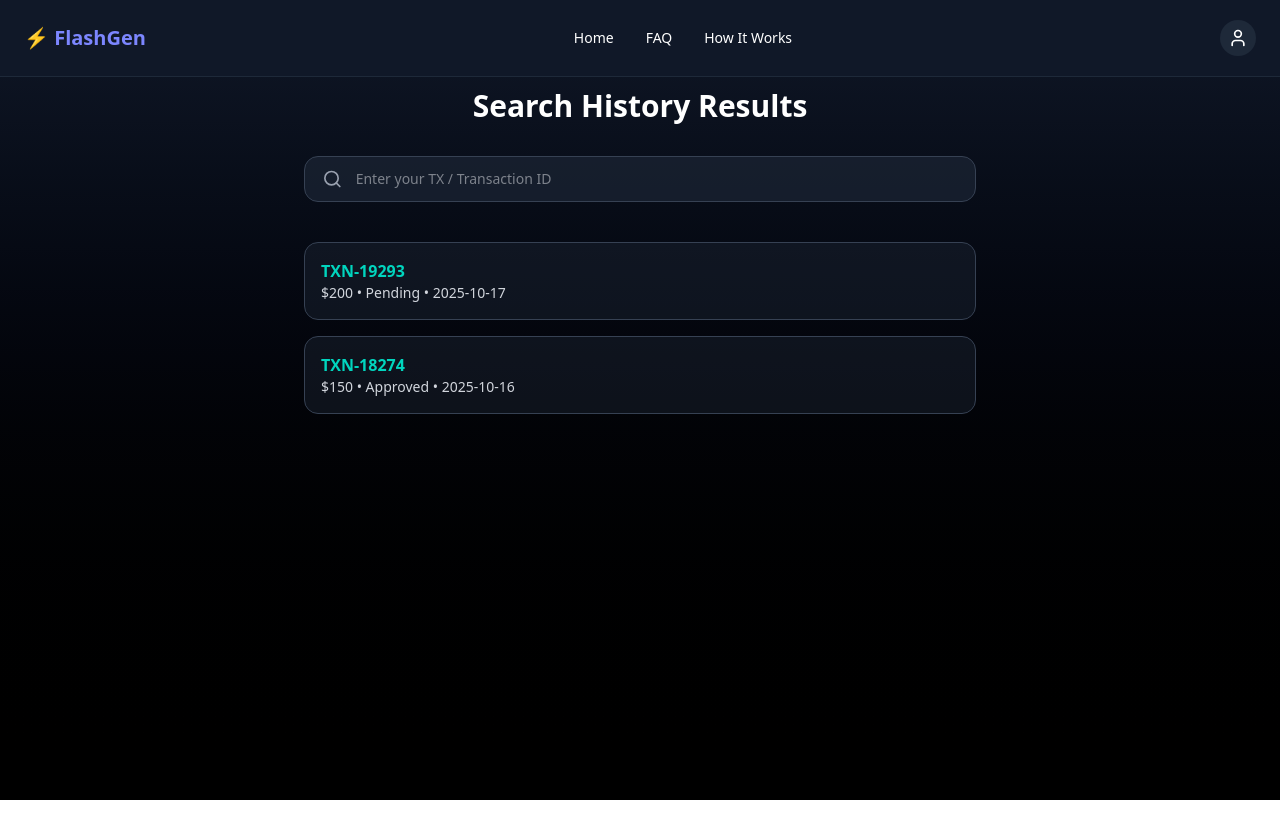
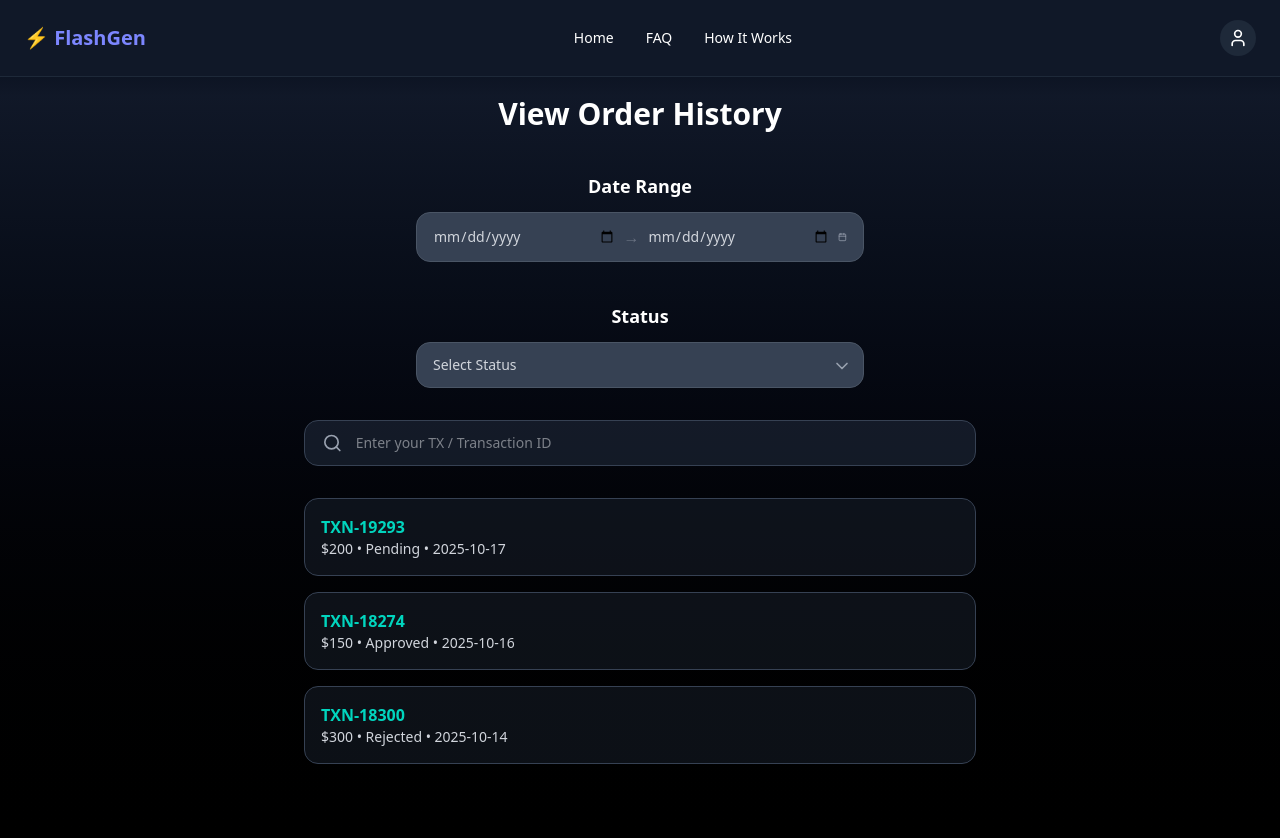
Before and after one commit to bishal312/FlashGenerator, a Next.js app: page /order-history in a window 1280 px wide. Shown: the top 838 px of the page. Before the commit the page ends 800 px from the top, so only its background shows below. Built offline with nearby package versions, Linux system fonts and the light colour scheme.

Commit message:
view order history, Supported platforms pages

```diff
--- a/app/order-history/page.tsx
+++ b/app/order-history/page.tsx
@@ -1,11 +1,13 @@
 import Navbar from "@/modules/Navbar/Navbar";
 import OrderHistory from "@/modules/OrderHistroy";
+import ViewOrderHistory from "@/modules/ViewOrderHistory";
 import React from "react";
 
 const page = () => {
   return (
     <>
       <Navbar />
+      <ViewOrderHistory />
       <OrderHistory /></>
   );
 };
--- /dev/null
+++ b/app/supported-platform/page.tsx
@@ -0,0 +1,14 @@
+import Navbar from '@/modules/Navbar/Navbar'
+import SupportedPlatform from '@/modules/SupportedPlatform'
+import React from 'react'
+
+const page = () => {
+  return (
+    <>
+      <Navbar />
+      <SupportedPlatform />
+    </>
+  )
+}
+
+export default page
--- a/modules/OrderHistroy.tsx
+++ b/modules/OrderHistroy.tsx
@@ -1,6 +1,7 @@
 "use client";
-import { Search } from "lucide-react";
+
 import { useState } from "react";
+import { Search, Calendar, ChevronDown } from "lucide-react";
 import OrderDetails from "./OrderDetails";
 
 interface Order {
@@ -11,25 +12,90 @@ interface Order {
 }
 
 export default function OrderHistory() {
+  const [status, setStatus] = useState<string>("");
+  const [startDate, setStartDate] = useState<string>("");
+  const [endDate, setEndDate] = useState<string>("");
   const [query, setQuery] = useState<string>("");
   const [selectedOrder, setSelectedOrder] = useState<Order | null>(null);
 
-  const orders = [
+  const statuses = [
+    { label: "Pending", color: "bg-yellow-400" },
+    { label: "Approved", color: "bg-green-400" },
+    { label: "Rejected", color: "bg-red-400" },
+  ];
+
+  const orders: Order[] = [
     { id: "TXN-19293", amount: "$200", status: "Pending", date: "2025-10-17" },
     { id: "TXN-18274", amount: "$150", status: "Approved", date: "2025-10-16" },
+    { id: "TXN-18300", amount: "$300", status: "Rejected", date: "2025-10-14" },
   ];
 
-  const filtered = orders.filter((o) =>
-    o.id.toLowerCase().includes(query.toLowerCase())
-  );
+  const filtered = orders.filter((o) => {
+    const matchesQuery = o.id.toLowerCase().includes(query.toLowerCase());
+    const matchesStatus = status ? o.status === status : true;
+    const orderDate = new Date(o.date);
+    const matchesDate =
+      (!startDate || orderDate >= new Date(startDate)) &&
+      (!endDate || orderDate <= new Date(endDate));
+
+    return matchesQuery && matchesStatus && matchesDate;
+  });
 
   return (
-    <div className="min-h-screen bg-gradient-to-b from-gray-900 to-black text-white px-6 sm:px-8 py-12">
-      <h1 className="text-2xl mt-10 sm:text-3xl font-bold text-center mb-8">
-        Search History Results
+    <div className="min-h-screen bg-gradient-to-b from-gray-900 to-black text-white px-6 sm:px-8 ">
+      <h1 className="text-2xl sm:text-3xl font-bold text-center mb-10">
+        View Order History
       </h1>
-      {/*search bar*/}
-      <div className="max-w-2xl mx-auto mb-10">
+
+      <div className="w-full max-w-md mx-auto mb-10">
+        <h2 className="text-lg font-semibold text-center mb-3">Date Range</h2>
+        <div className="flex items-center bg-gray-700 border border-gray-600 rounded-xl px-4 py-3 space-x-2">
+          <input
+            type="date"
+            value={startDate}
+            onChange={(e) => setStartDate(e.target.value)}
+            className="bg-transparent w-full focus:outline-none text-gray-300 text-sm"
+          />
+          <span className="text-gray-500">→</span>
+          <input
+            type="date"
+            value={endDate}
+            onChange={(e) => setEndDate(e.target.value)}
+            className="bg-transparent w-full focus:outline-none text-gray-300 text-sm"
+          />
+          <Calendar className="text-gray-400 w-5 h-5" />
+        </div>
+      </div>
+
+      <div className="w-full max-w-md mx-auto mb-8">
+        <h2 className="text-lg font-semibold text-center mb-3">Status</h2>
+        <div className="relative">
+          <select
+            value={status}
+            onChange={(e) => setStatus(e.target.value)}
+            className="w-full bg-gray-700 border border-gray-600 rounded-xl px-4 py-3 text-sm text-gray-300 focus:outline-none appearance-none"
+          >
+            <option value="">Select Status</option>
+            {statuses.map((s) => (
+              <option key={s.label} value={s.label}>
+                {s.label}
+              </option>
+            ))}
+          </select>
+          <ChevronDown className="absolute right-3 top-3.5 text-gray-400 w-5 h-5 pointer-events-none" />
+        </div>
+      </div>
+
+      {/* <div className="w-full max-w-md mx-auto bg-gray-900 border border-gray-800 rounded-xl p-5 space-y-3 mb-10">
+        {statuses.map((s) => (
+          <div key={s.label} className="flex items-center space-x-3">
+            <span className={`w-3 h-3 rounded-full ${s.color}`}></span>
+            <p className="text-gray-200 text-sm">{s.label}</p>
+          </div>
+        ))}
+      </div> */}
+
+      <div className="max-w-2xl mx-auto mb-8">
         <div className="flex items-center bg-gray-800/60 border border-gray-700 rounded-xl px-4 py-3">
           <Search className="text-gray-400 w-6 h-5 mr-3" />
           <input
@@ -41,11 +107,15 @@ export default function OrderHistory() {
           />
         </div>
       </div>
+
+      {/* Filtered Orders */}
       <div className="max-w-2xl mx-auto space-y-4">
         {filtered.length > 0 ? (
           filtered.map((order) => (
-            <button key={order.id}
-              onClick={() => setSelectedOrder(order)} className="w-full text-left bg-gray-800/40 hover:bg-gray-800/70 border border-gray-700 rounded-xl p-4 transition-all"
+            <button
+              key={order.id}
+              onClick={() => setSelectedOrder(order)}
+              className="w-full text-left bg-gray-800/40 hover:bg-gray-800/70 border border-gray-700 rounded-xl p-4 transition-all"
             >
               <p className="font-semibold text-teal-400">{order.id}</p>
               <p className="text-gray-300 text-sm">
@@ -54,15 +124,19 @@ export default function OrderHistory() {
             </button>
           ))
         ) : (
-          <p className="text-center text-gray-400">No history results found.</p>
+          <p className="text-center text-gray-400">
+            No history results found.
+          </p>
         )}
       </div>
-      {
-        selectedOrder && (
-          <OrderDetails order={selectedOrder} onClose={() => setSelectedOrder(null)} />
-        )
-      }
+
+      {/* Order Details Modal */}
+      {selectedOrder && (
+        <OrderDetails
+          order={selectedOrder}
+          onClose={() => setSelectedOrder(null)}
+        />
+      )}
     </div>
-  )
-
+  );
 }
--- /dev/null
+++ b/modules/SupportedPlatform.tsx
@@ -0,0 +1,91 @@
+"use client"
+
+export default function SupportedPlatform() {
+  const Platforms = [
+    {
+      title: "Any Web-3 wallet",
+      service: [
+        { id: 1, name: "Trust wallet" },
+        { id: 2, name: "Okx wallet" },
+        { id: 3, name: "Meta mask" },
+        { id: 4, name: "Zeroing Wallet" },
+        { id: 5, name: "Frame Wallet" },
+        { id: 6, name: "Taho Wallet" },
+        { id: 7, name: "Rainbow wallet" },
+      ]
+    },
+    {
+      title: "Crypto Exchange",
+      service: [
+        { id: 1, name: "Binance" },
+        { id: 2, name: "Bybit" },
+        { id: 3, name: "BitGET" },
+        { id: 4, name: "KUcoin" },
+      ]
+    },
+    {
+      title: "Web-2 broker & gambling site withdraw & deposit guideline",
+      service: [
+        { id: 1, name: "✅ Around 80% of Web2 gambling sites accept Flash USDT — but always double-check before making a transaction." },
+        { id: 2, name: "❌ Never deposit more than $500 at once — higher deposits may trigger a verification process, which often leads to account bans." },
+        { id: 3, name: "❌ Avoid withdrawing more than the platform’s minimum limit — larger withdrawals may be flagged for verification, putting your account at risk." },
+        { id: 4, name: "✅ Deposit and withdraw in smaller amounts, more frequently — this reduces the chance of triggering any verification processes." },
+        { id: 5, name: "📌 Always stay cautious and protect your account & funds." },
+      ]
+    },
+    {
+      title: "Web-2 any gambling site",
+      service: [
+        { id: 1, name: "7X Bet" },
+        { id: 2, name: "Binolla" },
+        { id: 3, name: "web.de" },
+        { id: 4, name: "Betting.com" },
+        { id: 5, name: "Zyngapoker.com" },
+        { id: 6, name: "Stake.com" },
+        { id: 7, name: "CK44.com" },
+        { id: 8, name: "Melbet" },
+        { id: 9, name: "22Bet" },
+      ]
+    }, {
+      title: "Web-2 some broker",
+      service: [
+        { id: 1, name: "Binolla" },
+        { id: 2, name: "Poketoption" },
+        { id: 3, name: "Binomo" },
+        { id: 4, name: "iQ option" },
+        { id: 5, name: "Deriv" },
+      ]
+    },
+  ]
+
+
+  return (
+    <div className="min-h-screen bg-gradient-to-b from-gray-900 to-black text-white px-6 sm:px-8 mt-19 pb-5">
+      <h1 className="text-3xl font-bold text-center mb-10">
+        Supported Platforms
+      </h1>
+      <div className="grid gap-6 sm:grid-cols-2 lg:grid-cols-3 max-w-6xl mx-autoaaaaaaa">
+        {Platforms.map((platfom, idx) => (
+          <div
+            key={idx}
+            className="bg-gray-900/60 border border-gray-700 rounded-2xl p-6 hover:border-indigo-500/50 hover:shadow-lg hover: shadow-indigo-500/10 transition-all duration-300">
+            <h2 className="text-lg font-semibold text-indigo-400 mb-4">
+              {platfom.title}
+            </h2>
+            <ul className="space-y-2 text-gray-300 text-sm">
+              {platfom.service.map((s) => (
+                <li
+                  key={s.id}
+                  className="flex items-start gap-2 hover:text-white transition-colors"
+                >
+                  <span className="text-indigo-400">•</span>
+                  <span>{s.name}</span>
+                </li>
+              ))}
+            </ul>
+          </div>
+        ))}
+      </div>
+    </div>
+  );
+}
--- /dev/null
+++ b/modules/ViewOrderHistory.tsx
@@ -0,0 +1,15 @@
+"use client";
+
+import { useState } from "react";
+
+
+export default function ViewOrderHistory() {
+
+
+  return (
+    <div className="bg-gradient-to-b from-gray-950 to-gray-900 text-white flex flex-col items-center py-12 px-6">
+      {/* Date Range */}
+
+    </div>
+  );
+}
```
Also changed, not shown: modules/dashboard/ui/view/dashboard-view.tsx (+10 -10 lines).
